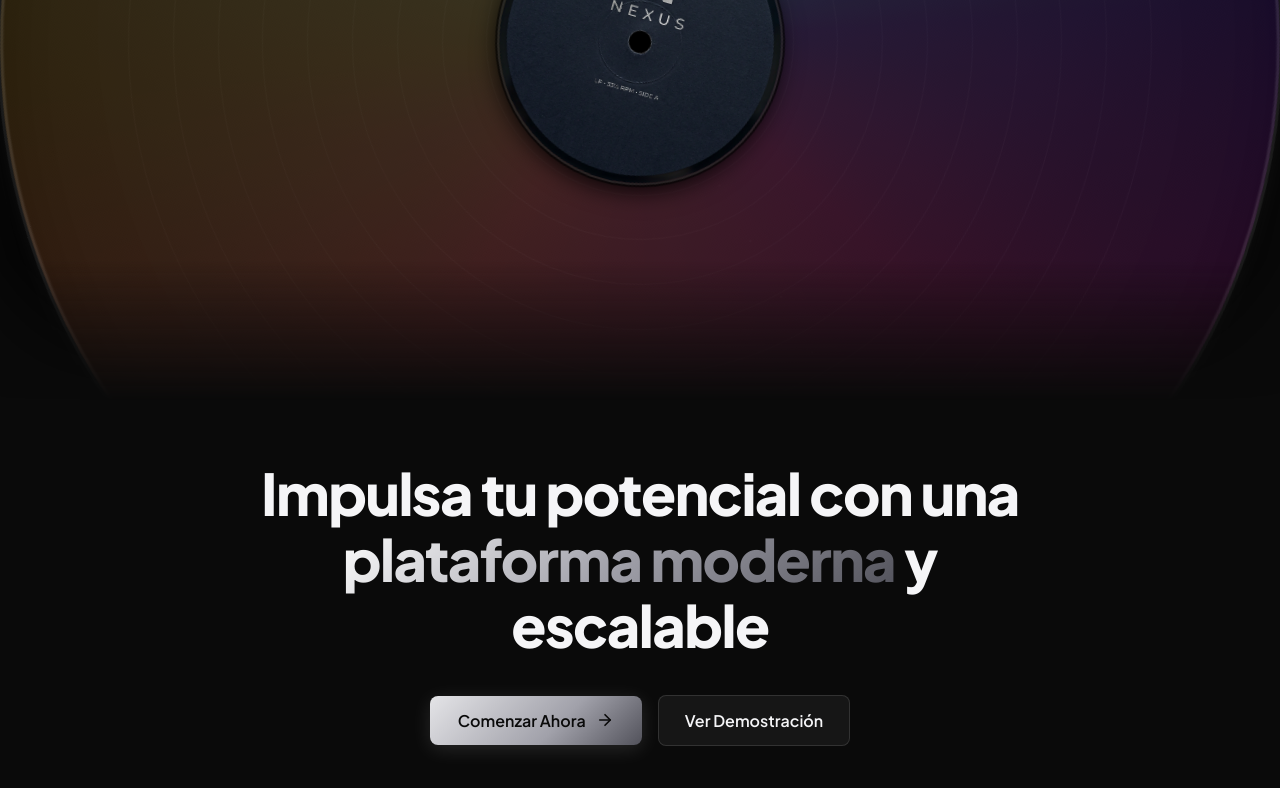
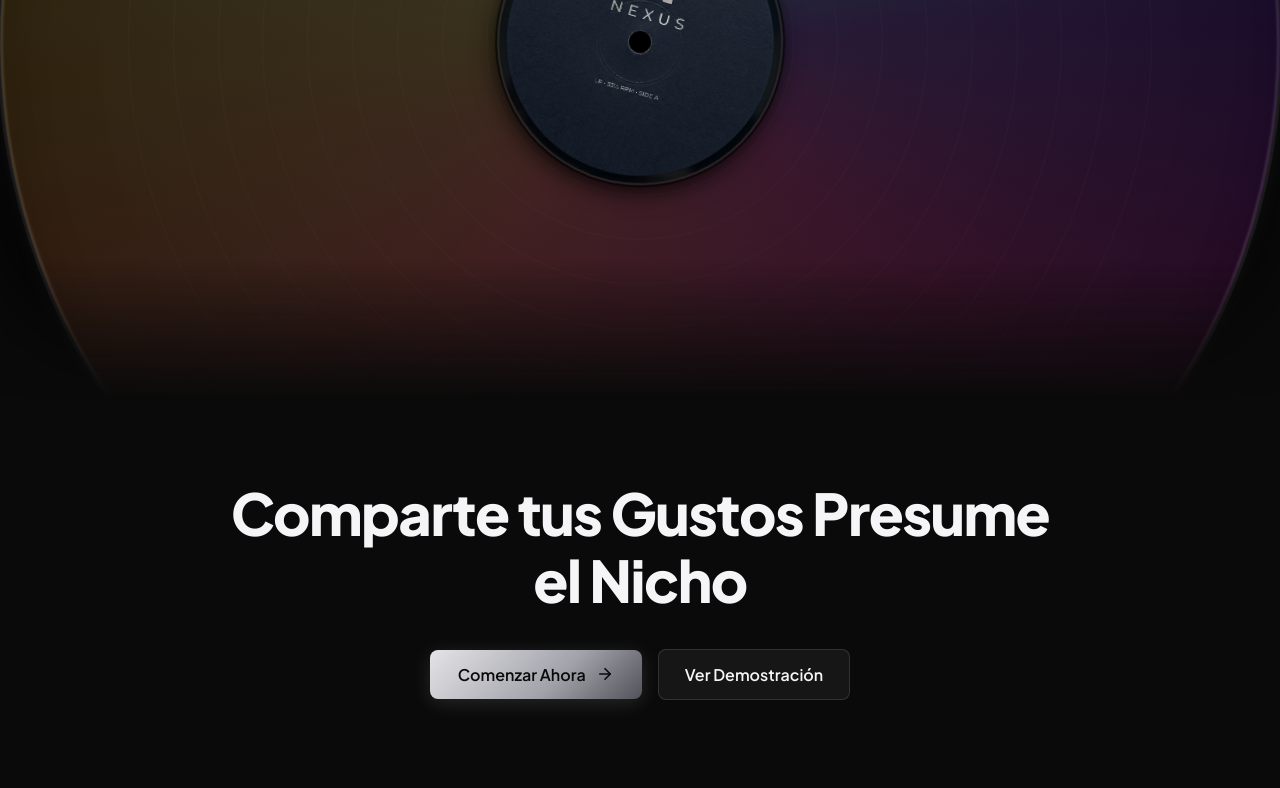
Before and after one commit to just-seb03/test_ucen, a React (Vite) app: page / in a window 1280 px wide. Shown: the top 788 px of the page. Built offline with nearby package versions, Linux system fonts and the light colour scheme.

Commit message:
Titulo actualizado

```diff
--- a/src/components/Title.tsx
+++ b/src/components/Title.tsx
@@ -1,7 +1,7 @@
 export default function Title() {
   return (
     <h1 className="hero-title">
-      Impulsa tu potencial con una <span className="text-gradient">plataforma moderna</span> y escalable
+      Comparte tus Gustos Presume el Nicho <span className="text-gradient"></span>
     </h1>
   )
 }
```
Also changed, not shown: index.html (+6 -1 lines).
